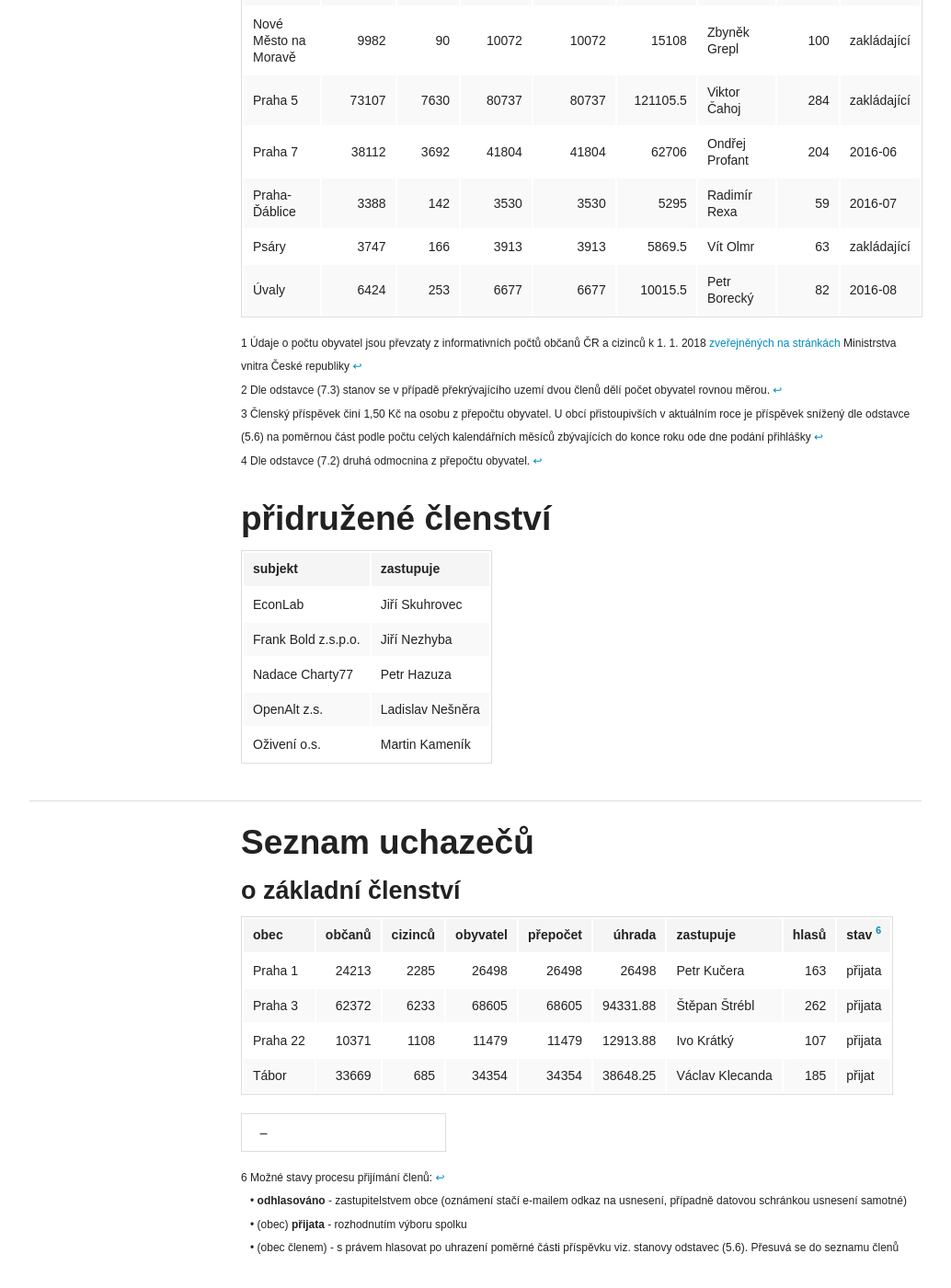
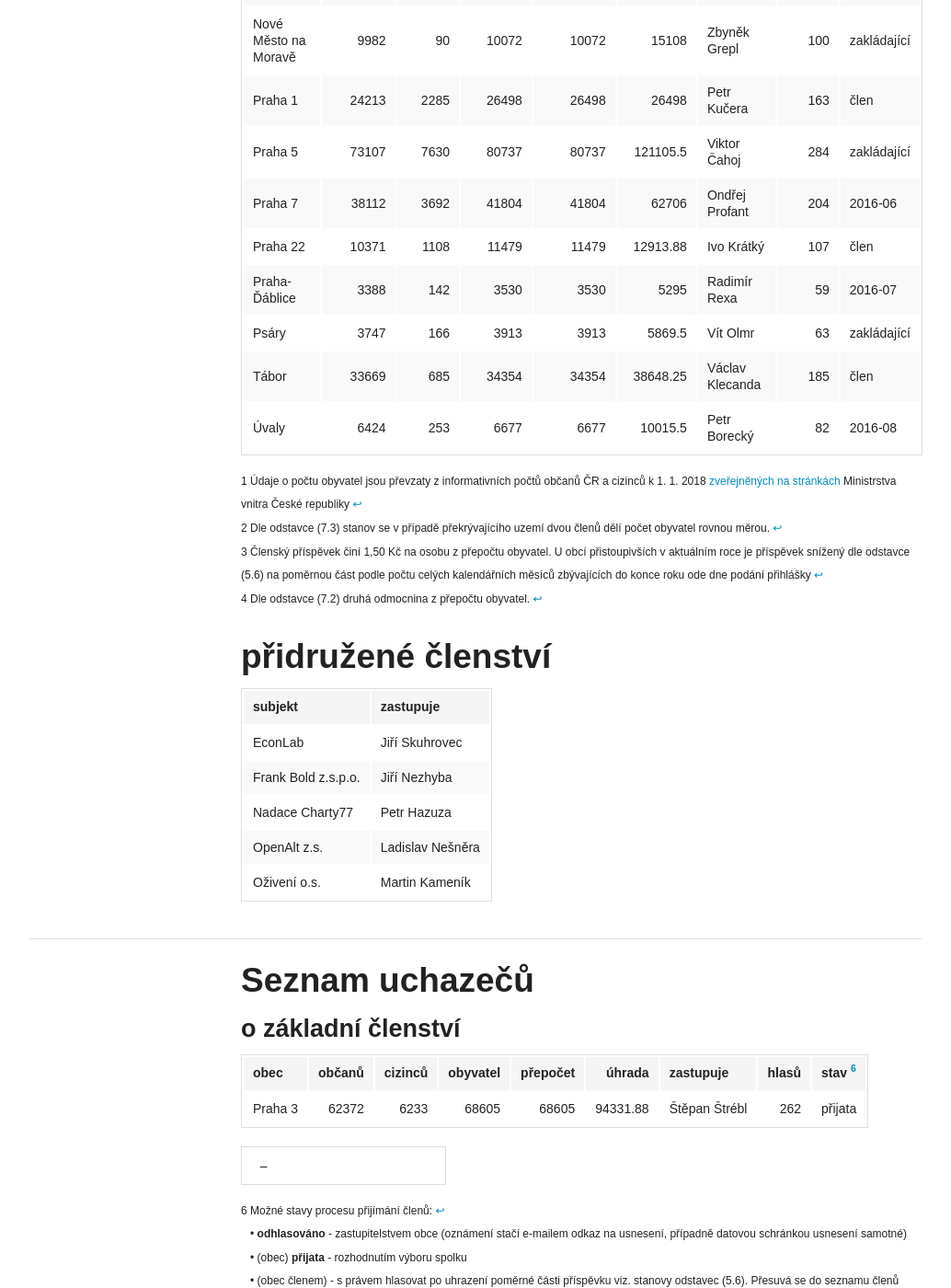
Before and after one commit to otevrenamesta/otevrenamesta.github.io, a Jekyll site: the page built from pages/clenstvi.md, in a window 1280 px wide and 1400 px high, scrolled down 1063 px. Shown: the whole window at 92% size, without its empty margins (123-1157 px from the left). Built offline with Jekyll 4.4.1, drawn with Linux system fonts in a browser that asks for light colours; nearby versions of some CDN libraries; library files that are not in the unit come from our copies; some of the changed lines change nothing that is shown; some of the changed text lies outside the part shown.

Commit message:
aktualizace členů

```diff
--- a/pages/clenstvi.md
+++ b/pages/clenstvi.md
@@ -31,10 +31,13 @@
 Choceń | 8457 | 122 | 8579 | 8579 | 12868.5 | Jiří Pírko | 93 | 2019-01
 Kutná Hora | 19646 | 548 | 20194 | 20194 | 30291 | Lukáš Jelínek | 142 | 2016-06
 Nové Město na Moravě | 9982 | 90 | 10072 | 10072 | 15108 | Zbyněk Grepl | 100 | zakládající
+Praha 1 | 24213 | 2285 | 26498 | 26498 | 26498 | Petr Kučera | 163 | člen
 Praha 5 | 73107 | 7630 | 80737 | 80737 | 121105.5 | Viktor Čahoj | 284 | zakládající
 Praha 7 | 38112 | 3692 | 41804 | 41804 | 62706 | Ondřej Profant | 204 | 2016-06
+Praha 22 | 10371 | 1108 | 11479 | 11479 | 12913.88 | Ivo Krátký | 107 | člen
 Praha-Ďáblice | 3388 | 142 | 3530 | 3530 | 5295 | Radimír Rexa | 59 | 2016-07
 Psáry | 3747 | 166 | 3913 | 3913 | 5869.5 | Vít Olmr | 63 | zakládající
+Tábor | 33669 | 685 | 34354 | 34354 | 38648.25 | Václav Klecanda | 185 | člen
 Úvaly | 6424 | 253 | 6677 | 6677 | 10015.5 | Petr Borecký | 82 | 2016-08
 
 <sup>
@@ -62,10 +65,7 @@
 
 obec | občanů | cizinců | obyvatel | přepočet | úhrada | zastupuje | hlasů | stav&nbsp;<sup id="a6">[6](#f7)</sup>
 --- | ---:| ---:| ---:| ---:| ---:| --- | ---:| ---
-Praha 1 | 24213 | 2285 | 26498 | 26498 | 26498 | Petr Kučera | 163 | přijata
 Praha 3 | 62372 | 6233 | 68605 | 68605 | 94331.88 | Štěpan Štrébl | 262 | přijata
-Praha 22 | 10371 | 1108 | 11479 | 11479 | 12913.88 | Ivo Krátký | 107 | přijata
-Tábor | 33669 | 685 | 34354 | 34354 | 38648.25 | Václav Klecanda | 185 | přijat
 
 &nbsp;&nbsp;&ndash; |  |  |  |  |  |  |  |
 
@@ -85,4 +85,4 @@
 <!--
 &nbsp;&nbsp;&ndash; |  |
 -->
-*Seznam je průběžně aktualizován (2019-04-17)*
+*Seznam je průběžně aktualizován (2019-05-24)*
```
